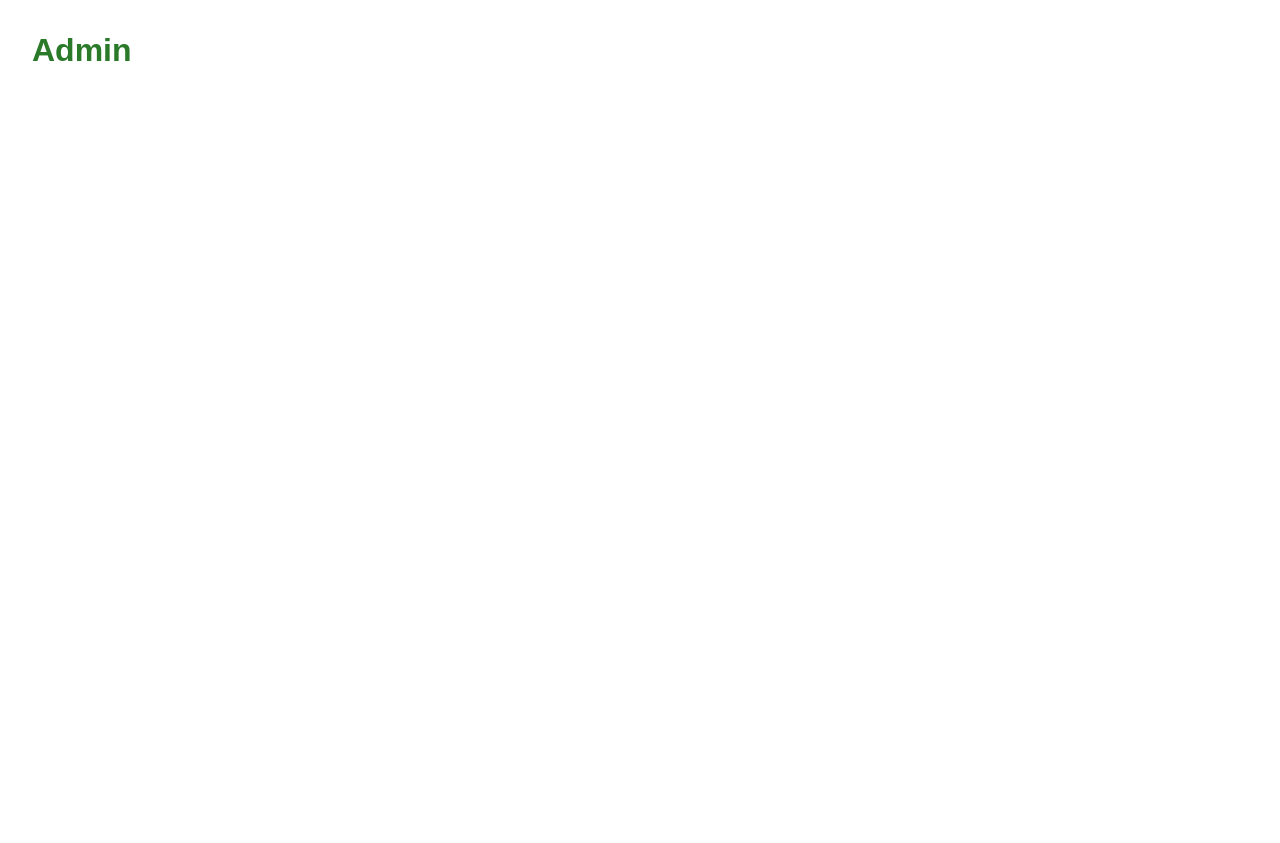
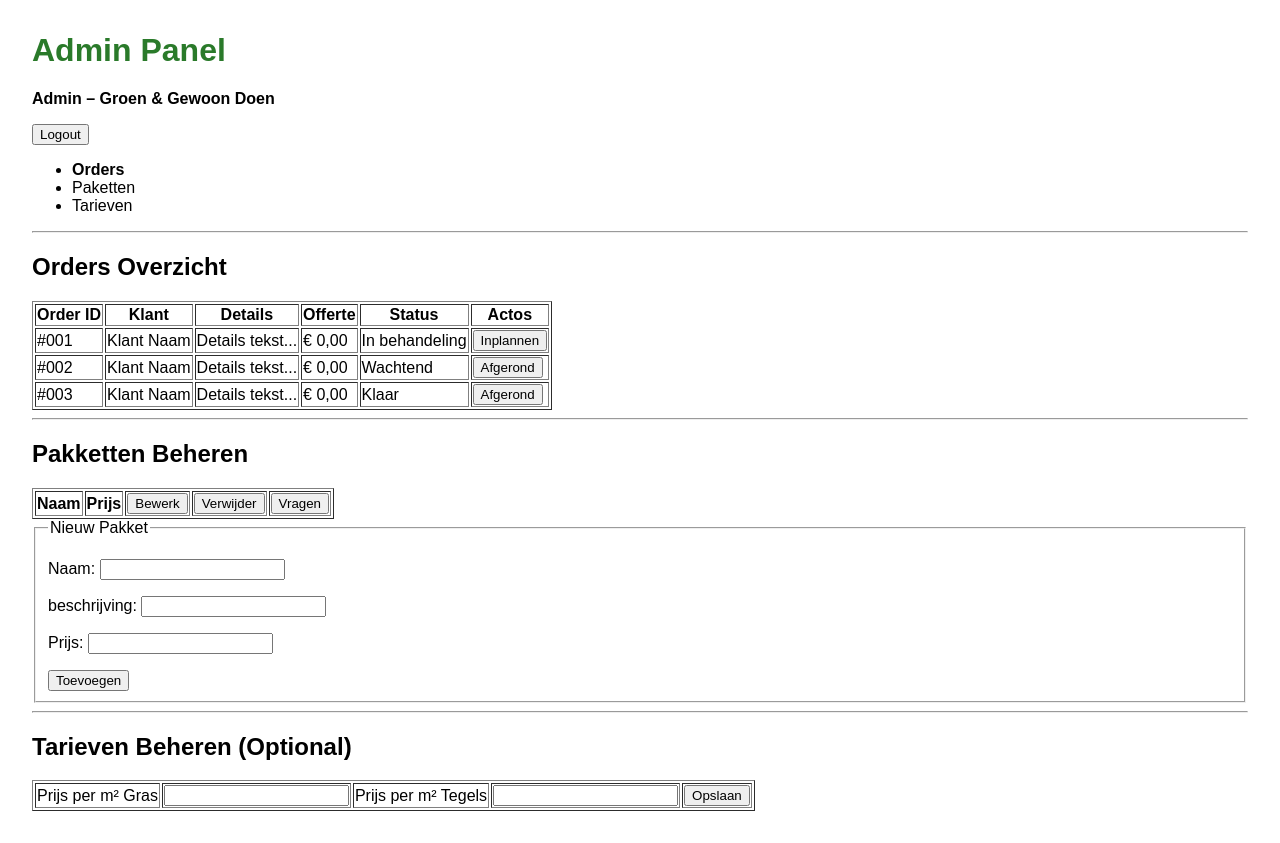
Before and after one commit to 1vo-x33/Groen_Gewoon_Doen, a plain HTML site: page projectmap/admin.html in a window 1280 px wide. Before the commit the page ends 800 px from the top, so only its background shows below. Drawn offline with Linux system fonts and the light colour scheme.

Commit message:
Update Admin.html

```diff
--- a/projectmap/admin.html
+++ b/projectmap/admin.html
@@ -1,13 +1,124 @@
 <!doctype html>
-<html lang="en">
-<head>
-  <meta charset="utf-8">
-  <meta name="viewport" content="width=device-width,initial-scale=1">
-  <title>Projectmap - Admin</title>
-  <link rel="stylesheet" href="./style.css">
-</head>
-<body>
-  <h1>Admin</h1>
-  <script type="module" src="./js/admin.js"></script>
-</body>
+<html lang="nl">
+  <head>
+    <meta charset="utf-8" />
+    <meta name="viewport" content="width=device-width, initial-scale=1" />
+    <title>Groen_Gewoon_Doen_Admin</title>
+    <link rel="stylesheet" href="./style.css" />
+  </head>
+  <body>
+    <h1>Admin Panel</h1>
+
+    <header>
+        <p><strong>Admin – Groen & Gewoon Doen</strong></p>
+        <button type="button">Logout</button>
+    </header>
+
+    <nav>
+        <ul>
+            <li><strong>Orders</strong></li>
+            <li>Paketten</li>
+            <li>Tarieven</li>
+        </ul>
+    </nav>
+
+    <hr>
+
+    <section>
+        <h2>Orders Overzicht</h2>
+        <table border="1">
+            <thead>
+                <tr>
+                    <th>Order ID</th>
+                    <th>Klant</th>
+                    <th>Details</th>
+                    <th>Offerte</th>
+                    <th>Status</th>
+                    <th>Actos</th>
+                </tr>
+            </thead>
+            <tbody>
+                <tr>
+                    <td>#001</td>
+                    <td>Klant Naam</td>
+                    <td>Details tekst...</td>
+                    <td>€ 0,00</td>
+                    <td>In behandeling</td>
+                    <td><button>Inplannen</button></td>
+                </tr>
+                <tr>
+                    <td>#002</td>
+                    <td>Klant Naam</td>
+                    <td>Details tekst...</td>
+                    <td>€ 0,00</td>
+                    <td>Wachtend</td>
+                    <td><button>Afgerond</button></td>
+                </tr>
+                <tr>
+                    <td>#003</td>
+                    <td>Klant Naam</td>
+                    <td>Details tekst...</td>
+                    <td>€ 0,00</td>
+                    <td>Klaar</td>
+                    <td><button>Afgerond</button></td>
+                </tr>
+            </tbody>
+        </table>
+    </section>
+
+    <hr>
+
+        <section>
+            <h2>Pakketten Beheren</h2>
+           <table border="1">
+            <thead>
+                <tr>
+                    <th>Naam</th>
+                    <th>Prijs</th>
+                    <th><button>Bewerk</button></th>
+                    <th><button>Verwijder</button></th>
+                    <th><button>Vragen</button></th>
+                </tr>
+            </thead>
+        </table>
+
+        <form>
+            <fieldset>
+                <legend>Nieuw Pakket</legend>
+                    <p>
+                        <label for="naam">Naam:</label>
+                        <input type="text" id="naam" name="naam">
+                    </p>
+                    <p>
+                        <label for="beschrijving">beschrijving:</label>
+                        <input type="text" id="beschrijving" name="beschrijving">
+                    </p>
+                    <p>
+                        <label for="prijs">Prijs:</label>
+                        <input type="number" id="prijs" name="prijs">
+                    </p>
+                    <button type="submit">Toevoegen</button>
+            </fieldset>
+        </form>
+        </section>
+
+        <hr>
+
+        <section>
+        <h2>Tarieven Beheren (Optional)</h2>
+        <form>
+            <table border="1">
+                <tr>
+                    <td><label for="gras">Prijs per m² Gras</label></td>
+                    <td><input type="text" id="gras"></td>
+                    <td><label for="tegels">Prijs per m² Tegels</label></td>
+                    <td><input type="text" id="tegels"></td>
+                    <td><button type="submit">Opslaan</button></td>
+                </tr>
+            </table>
+        </form>
+    </section>
+
+    <script src="js/admin.js"></script>
+  </body>
 </html>
```
